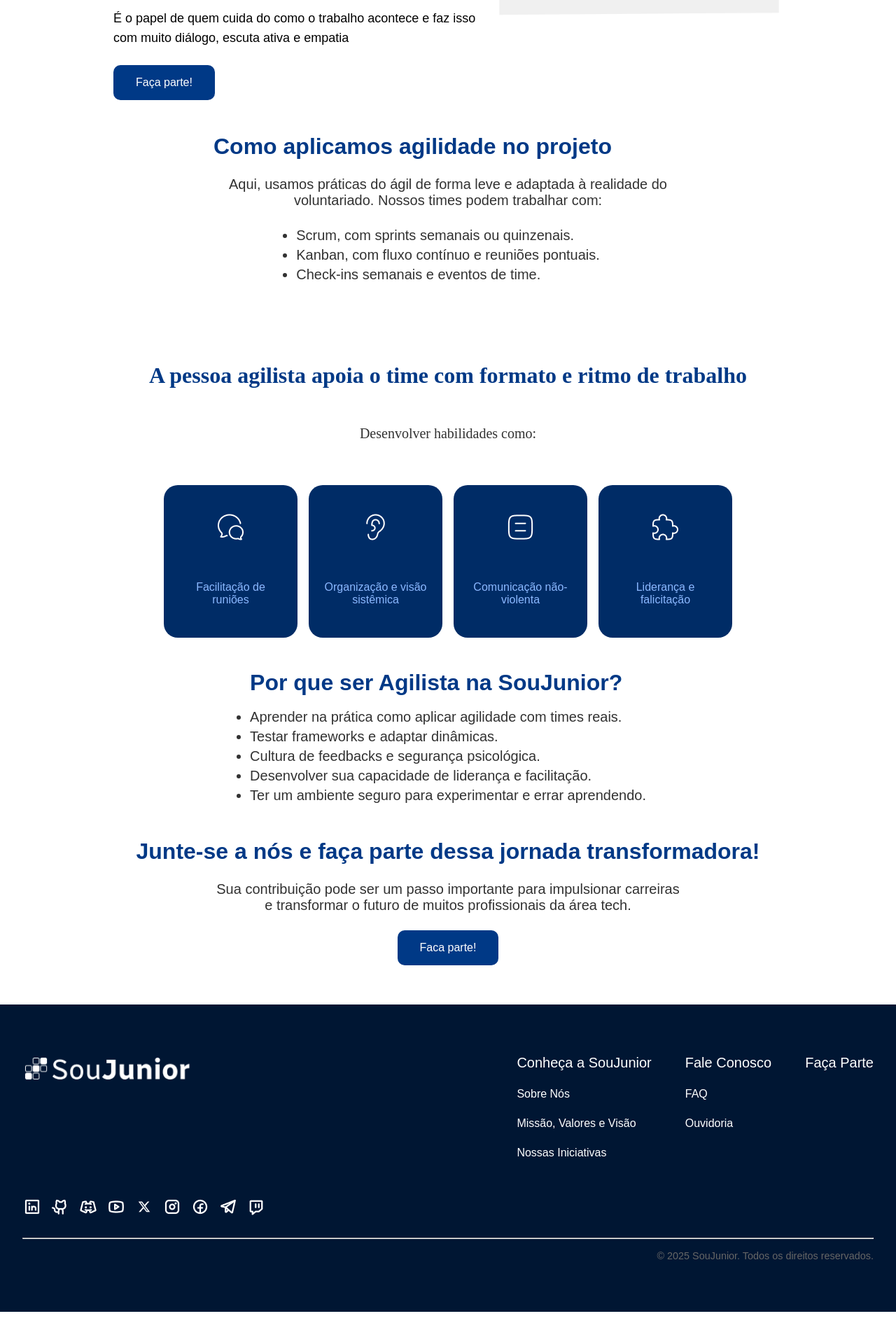
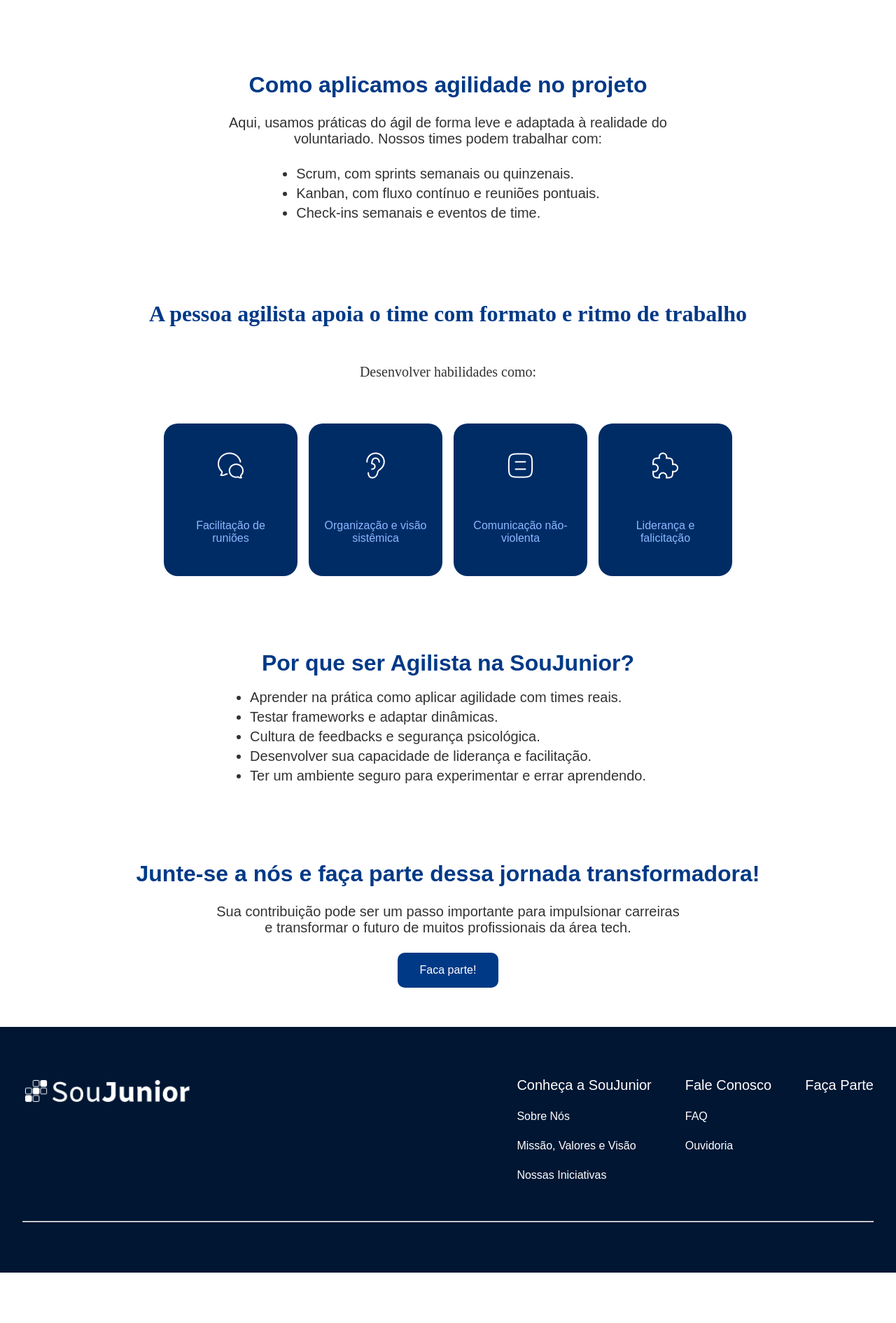
Before and after one commit to dev-fagundes01/site-webapp-v2, a React (Create React App) app: page /agilidade in a window 1280 px wide. Shown: the part 710-2600 px from the top of the page at 70% size. After the commit the page ends 2528 px from the top, so only its background shows below. Built offline with nearby package versions, Linux system fonts and the light colour scheme; a web font is replaced by a local one.

Commit message:
fix merge conflicts

```diff
--- a/src/pages/agility/controller/index.tsx
+++ b/src/pages/agility/controller/index.tsx
@@ -1,20 +1,7 @@
-import React from "react";
-import { useNavigate } from "react-router-dom";
 import AgilityView from "../view";
-import { createHeaderLinks } from '../../../utils/headerLinks';
-import { footerLinks, footerLinks2, footerLinks3, socialLinks } from '../../../utils/footerLinks';
 
 const AgilityController = () => {
-  const navigate = useNavigate();
-  const headerLinks = createHeaderLinks(navigate);
-
-  return <AgilityView
-  headerLinks={headerLinks}
-  footerLinks={footerLinks}
-  footerLinks2={footerLinks2}
-  footerLinks3={footerLinks3}
-  socialLinks={socialLinks}
-  />;
+  return <AgilityView />;
 };
 
 export default AgilityController;
--- a/src/pages/agility/view/index.tsx
+++ b/src/pages/agility/view/index.tsx
@@ -2,25 +2,13 @@ import Button from "../../../components/.global/button";
 import Subtitle from "../../../components/.global/subtitle";
 import Text from "../../../components/.global/text";
 import Title from "../../../components/.global/title";
-import Header from "../../../components/header";
 import ImageAgility from "../../../assets/image-agility.png"
 import Card from "../../../components/card";
-import Footer from "../../../components/footer";
-import { HeaderLink } from "../../../components/header/types";
-import { FooterProps } from "../../../components/footer/types";
 import Carousel from "../../../components/.global/carousel";
 import IconChat from "../../../assets/icon-chat.png";
 import IconEar from "../../../assets/icon-ear.png";
 import IconPage from "../../../assets/icon-page.png";
 import IconPuzzle from "../../../assets/icon-puzzle.png";
-
-interface AgilityViewProps {
-  headerLinks: HeaderLink[][];
-  footerLinks: FooterProps["links"];
-  footerLinks2?: FooterProps["links2"];
-  footerLinks3?: FooterProps["links"];
-  socialLinks: FooterProps["socialLinks"];
-};
 
 const carouselItems = [
   { id: 1, description: "Facilitação de runiões", icon: IconChat },
@@ -29,17 +17,10 @@ const carouselItems = [
   { id: 3, description: "Liderança e falicitação", icon: IconPuzzle }
 ];
 
-const AgilityView = ({
-  headerLinks,
-  footerLinks,
-  footerLinks2,
-  footerLinks3,
-  socialLinks,
-}: AgilityViewProps) => {
+const AgilityView = () => {
 
     return (
         <div className="design-page">
-        <Header links={headerLinks} />
 
         <main
             className="design-content"
@@ -76,9 +57,9 @@ const AgilityView = ({
 
         <div>
             <Card
-                marginTop={60}
+                titleMarginTop={60}
                 title="Como aplicamos agilidade no projeto"
-                textAlign="center"
+                titleTextAlign="center"
                 description="Aqui, usamos práticas do ágil de forma leve e adaptada
                 à realidade do voluntariado. Nossos times podem trabalhar com:"
                 descriptionAlign="center"
@@ -103,9 +84,9 @@ const AgilityView = ({
         />
 
         <Card
-            marginTop={60}
+            titleMarginTop={60}
             title="Por que ser Agilista na SouJunior?"
-            textAlign="center"
+            titleTextAlign="center"
             list={[
             "Aprender na prática como aplicar agilidade com times reais.",
             "Testar frameworks e adaptar dinâmicas.",
@@ -121,7 +102,7 @@ const AgilityView = ({
 
         <div style={{ margin: "auto", textAlign: "center" }}>
             <Card
-            marginTop={60}
+            titleMarginTop={60}
             title="Junte-se a nós e faça parte dessa jornada transformadora!"
             description="Sua contribuição pode ser um passo importante para impulsionar
             carreiras e transformar o futuro de muitos profissionais da área tech."
@@ -132,14 +113,6 @@ const AgilityView = ({
             buttonVariant="primary"
             />
         </div>
-
-        <Footer
-            links={footerLinks}
-            links2={footerLinks2}
-            links3={footerLinks3}
-            socialLinks={socialLinks}
-            copyright="© 2025 SouJunior. Todos os direitos reservados."
-        />
         </div>
     );
 };
--- a/src/routes.tsx
+++ b/src/routes.tsx
@@ -7,6 +7,7 @@ import AgilityController from "./pages/agility/controller";
 export const routes = [
   { path: RouteEnum2.UI_UX_DESIGN, component: DesignController },
   { path: RouteEnum2.PRODUCT, component: ProductController },
+  { path: RouteEnum2.AGILITY, component: AgilityController},
   { path: RouteEnum2.TECH_RECRUITER, component: TechRecruiterController },
   { path: RouteEnum2.AGILITY, component: AgilityController}
 ];
```
